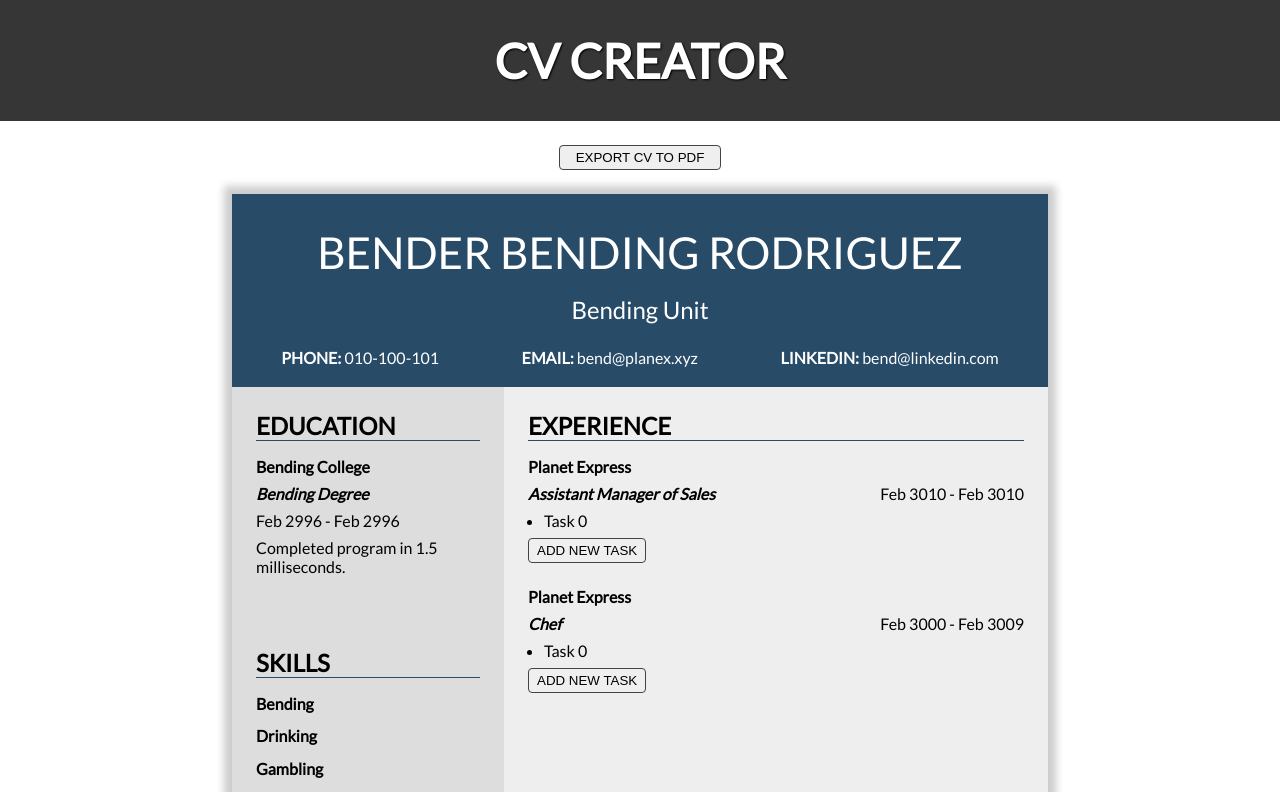
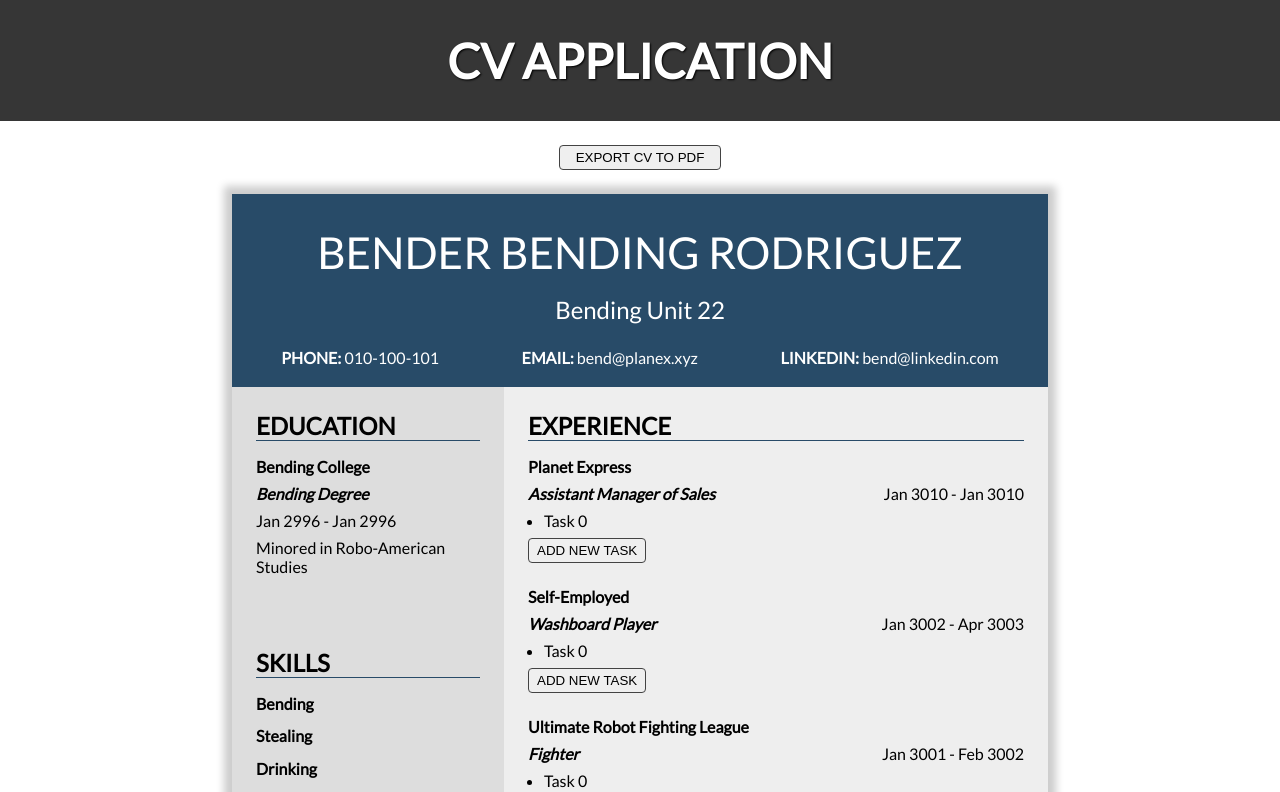
Before and after one commit to pcho101/top-cv-application, a React (Create React App) app: page / in a window 1280 px wide. Shown: the top 792 px of the page. Built offline with nearby package versions, Linux system fonts and the light colour scheme.

Commit message:
Fix date display, update content

```diff
--- a/src/components/Education.js
+++ b/src/components/Education.js
@@ -9,9 +9,9 @@ const Education = () => {
       id: uniqid(),
       degree: "Bending Degree",
       school: "Bending College",
-      dateStart: "2996-02",
-      dateEnd: "2996-02",
-      desc: "Completed program in 1.5 milliseconds.",
+      dateStart: "2996-01",
+      dateEnd: "2996-01",
+      desc: "Minored in Robo-American Studies",
       visible: true,
     }
   ])
@@ -20,7 +20,7 @@ const Education = () => {
     setEduList(
       eduList.map((element) => {
         if (element.id === e.target.id) {
-          element.visible = element.visible ? false : true;
+          element.visible = !element.visible;
         }
         return element;
       })
@@ -33,6 +33,7 @@ const Education = () => {
   }
 
   const handleInputChange = (e) => {
+    console.log(e.target.value);
     setEduList(
       eduList.map((element) => {
         if (element.id === e.target.parentElement.id) {
@@ -63,6 +64,12 @@ const Education = () => {
     setEduList(eduList.filter((element) => element.id !== e.target.id))
   }
 
+  const formatDate = (dateString) => {
+    const d = new Date(dateString)
+    d.setDate(d.getDate() + 1);
+    return d.toLocaleString('en-US', {year:'numeric', month:'short'})
+  }
+
   const allEdu = eduList.map((element, index) => {
     return (
       <li key={element.id}>
@@ -70,9 +77,9 @@ const Education = () => {
           <h2 className="school">{eduList[index].school}</h2>
           <h2 className="degree">{eduList[index].degree}</h2>
           <div className="degree-dates">
-            {new Date(eduList[index].dateStart).toLocaleString('en-US', {year:'numeric', month:'short'})}
+            {formatDate(eduList[index].dateStart)}
             <span> - </span>
-            {new Date(eduList[index].dateEnd).toLocaleString('en-US', {year:'numeric', month:'short'})}
+            {formatDate(eduList[index].dateEnd)}
           </div>
           <div className="edu-desc">{eduList[index].desc}</div>
         </div>
--- a/src/components/Experience.js
+++ b/src/components/Experience.js
@@ -10,16 +10,32 @@ const Experience = () => {
       id: uniqid(),
       company: "Planet Express",
       title: "Assistant Manager of Sales",
-      dateStart: "3010-02",
-      dateEnd: "3010-02",
+      dateStart: "3010-01",
+      dateEnd: "3010-01",
+      visible: true,
+    },
+    {
+      id: uniqid(),
+      company: "Self-Employed",
+      title: "Washboard Player",
+      dateStart: "3002-01",
+      dateEnd: "3003-04",
+      visible: true,
+    },
+    {
+      id: uniqid(),
+      company: "Ultimate Robot Fighting League",
+      title: "Fighter",
+      dateStart: "3001-01",
+      dateEnd: "3002-02",
       visible: true,
     },
     {
       id: uniqid(),
       company: "Planet Express",
       title: "Chef",
-      dateStart: "3000-02",
-      dateEnd: "3009-02",
+      dateStart: "3000-01",
+      dateEnd: "3009-12",
       visible: true,
     }
   ]);
@@ -28,7 +44,7 @@ const Experience = () => {
     setExpList(
       expList.map((element) => {
         if (element.id === e.target.id) {
-          element.visible = element.visible ? false : true;
+          element.visible = !element.visible;
         }
         return element;
       })
@@ -54,7 +70,7 @@ const Experience = () => {
     )
   }
 
-  const addNewContent = (e) => {
+  const addNewContent = () => {
     setExpList([...expList, {
       id: uniqid(),
       company: 'Company',
@@ -69,6 +85,12 @@ const Experience = () => {
     setExpList(expList.filter((element) => element.id !== e.target.id));
   }
 
+  const formatDate = (dateString) => {
+    const d = new Date(dateString)
+    d.setDate(d.getDate() + 1);
+    return d.toLocaleString('en-US', {year:'numeric', month:'short'})
+  }
+
   const allExp = expList.map((element, index) => {
     return (
       <li key={element.id}>
@@ -77,9 +99,9 @@ const Experience = () => {
           <div className="title-date">
             <h2 className="title">{expList[index].title}</h2>
             <div className="company-dates">
-              {new Date(expList[index].dateStart).toLocaleString('en-US', {year:'numeric', month:'short'})}
+              {formatDate(expList[index].dateStart)}
               <span> - </span>
-              {new Date(expList[index].dateEnd).toLocaleString('en-US', {year:'numeric', month:'short'})}
+              {formatDate(expList[index].dateEnd)}
             </div>
           </div>
           <div className="tasks"><Tasks /></div>
--- a/src/components/General.js
+++ b/src/components/General.js
@@ -3,14 +3,14 @@ import Form from "./Form";
 
 const General = () => {
   const [name, setName] = useState("Bender Bending Rodriguez");
-  const [title, setTitle] = useState("Bending Unit");
+  const [title, setTitle] = useState("Bending Unit 22");
   const [phone, setPhone] = useState("010-100-101");
   const [email, setEmail] = useState("bend@planex.xyz");
   const [linkedin, setLinkedin] = useState("bend@linkedin.com");
   const [isVisible, setIsVisible] = useState(true);
 
   const editContent = () => {
-    setIsVisible(isVisible ? false : true);
+    setIsVisible(!isVisible);
   }
 
   const onSubmitForm = (e) => {
--- a/src/components/Header.js
+++ b/src/components/Header.js
@@ -4,7 +4,7 @@ class Header extends Component {
   render() {
     return (
       <header>
-        <h1>CV Creator</h1>
+        <h1>CV Application</h1>
       </header>
     )
   }
--- a/src/components/Skills.js
+++ b/src/components/Skills.js
@@ -12,12 +12,17 @@ const Skills = () => {
     },
     {
       id: uniqid(),
+      skill: "Stealing",
+      visible: true,
+    },
+    {
+      id: uniqid(),
       skill: "Drinking",
       visible: true,
     },
     {
       id: uniqid(),
-      skill: "Gambling",
+      skill: "Smoking",
       visible: true,
     },
   ])
@@ -26,7 +31,7 @@ const Skills = () => {
     setSkillList(
       skillList.map((element) => {
         if (element.id === e.target.id) {
-          element.visible = element.visible ? false : true;
+          element.visible = !element.visible;
         }
         return element;
       })
--- a/src/components/Tasks.js
+++ b/src/components/Tasks.js
@@ -14,7 +14,7 @@ const Tasks = () => {
     setTaskList(
       taskList.map((element) => {
         if (element.id === e.target.id) {
-          element.visible = element.visible ? false : true;
+          element.visible = !element.visible;
         }
         return element;
       })
```
